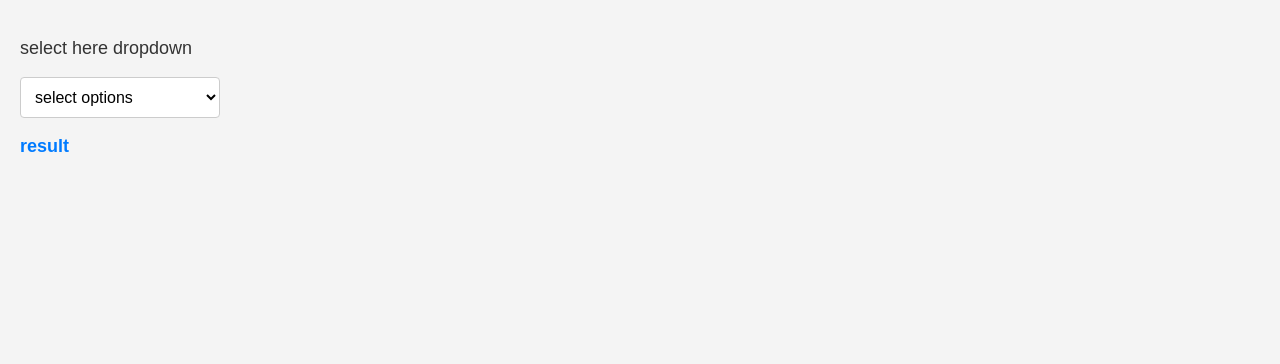
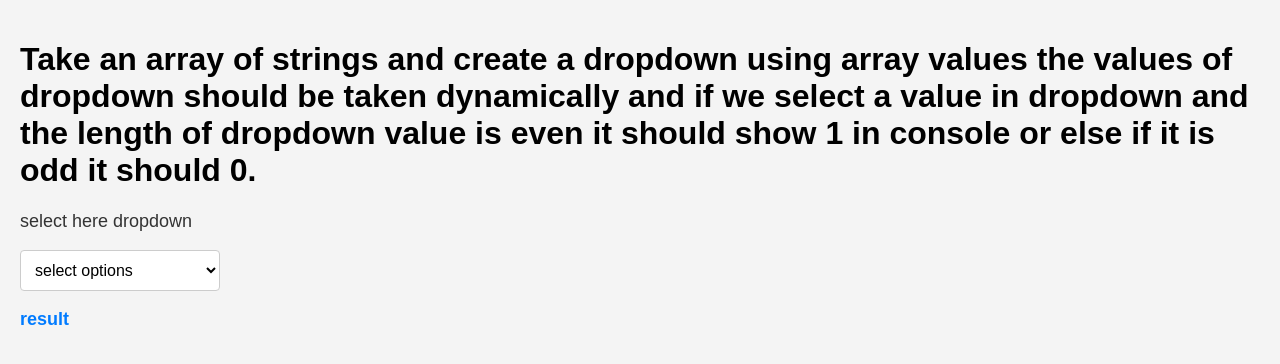
Before and after one commit to ManoharVemul/ps-sheet-lastOne, a plain HTML site: page index.html in a window 1280 px wide. Drawn offline with Linux system fonts and the light colour scheme.

Commit message:
Update index.html

```diff
--- a/index.html
+++ b/index.html
@@ -42,6 +42,11 @@
   </head>
   <body>
 
+    <h1>Take an array of strings and create a dropdown using array values  the values  of
+      dropdown should be taken dynamically and if we select a value in dropdown and the length
+      of dropdown value is even it should show 1 in console or else if it is odd it should 0.</h1>
+
+
     <p>select here dropdown</p>
     <select id ="dropdown">
    <option>select options</option>
```
